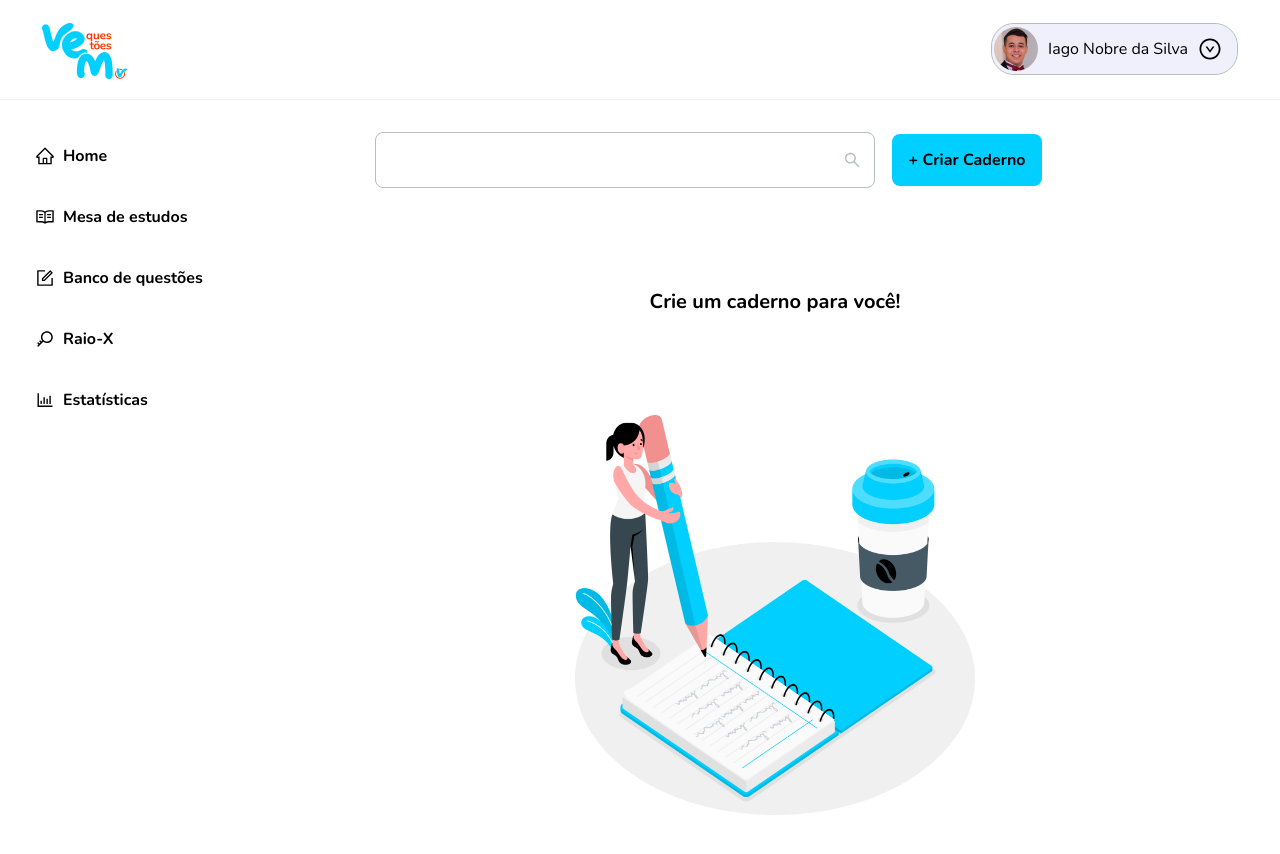
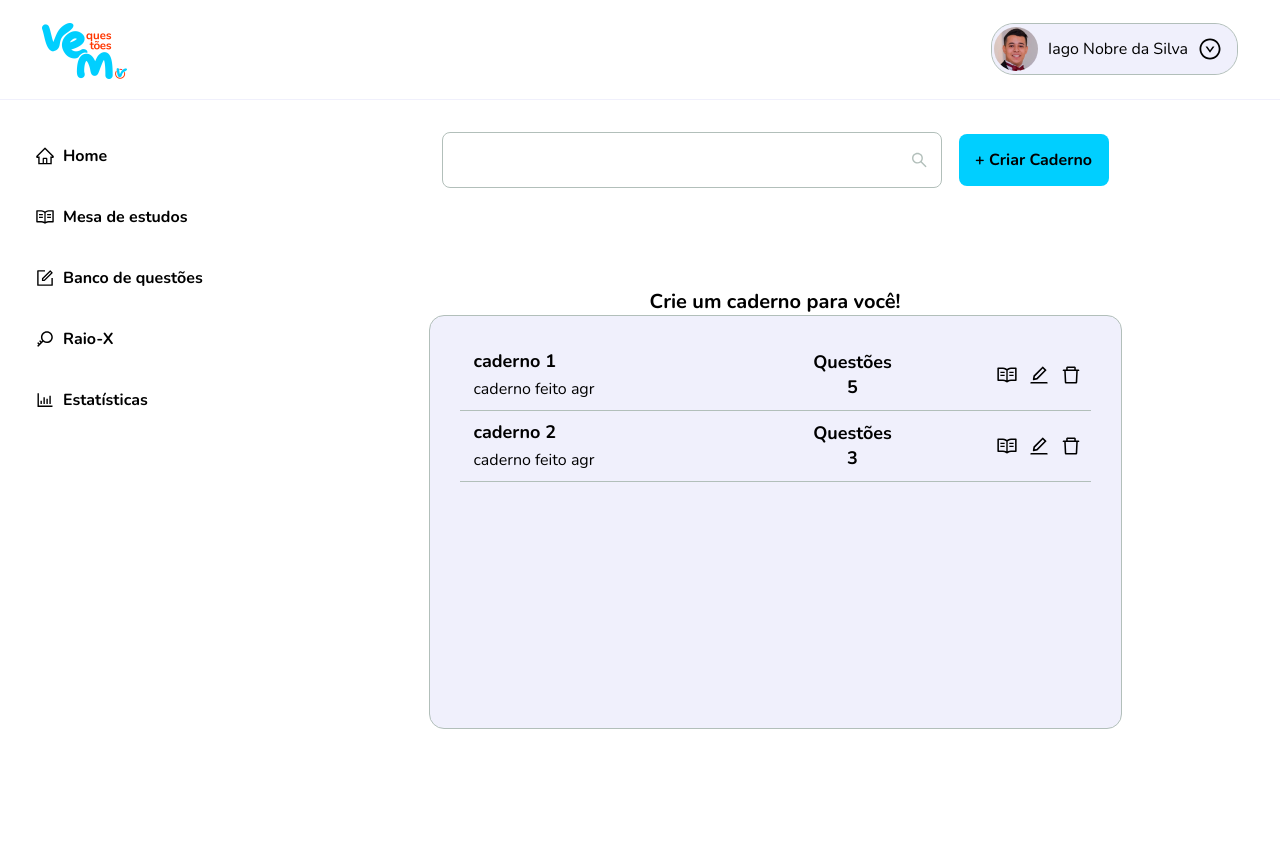
Before and after one commit to vadolasi/vem-questoes, a Next.js app: page /cadernos in a window 1280 px wide. Shown: the top 854 px of the page. After the commit the page ends 800 px from the top, so only its background shows below. Built offline with nearby package versions, Linux system fonts and the light colour scheme.

Commit message:
add notebooks

```diff
--- /dev/null
+++ b/src/components/NotebookCard/index.tsx
@@ -0,0 +1,35 @@
+import React, {useState} from 'react';
+import { Container } from './styles';
+import {AiOutlineRead, AiOutlineEdit, AiOutlineCheck, AiOutlineDelete} from 'react-icons/ai'
+
+interface NotebookCardProps {
+    title: string,
+    description: string,
+    questions: any[],
+    deleteClick?: any,
+}
+
+export const NotebookCard: React.FC<NotebookCardProps> = ({title, description, questions, deleteClick}) => {
+    const [titleCard, setTitleCard] = useState(title);
+    const [descriptionCard, setDescriptionCard] = useState(description);
+    const [edit, setEdit] = useState(true);
+
+    return (
+        <Container>
+            <div className='Titulos'>
+                <input type="text" className={edit ? 'title' : 'title edit'} readOnly={edit} value={titleCard} onChange={e => setTitleCard(e.target.value)}/>
+                <input type="text" className={edit ? 'description' : 'description edit'} readOnly={edit} value={descriptionCard} onChange={e => setDescriptionCard(e.target.value)}/>
+            </div>
+
+            <div className='Questions'>
+                <h1>Questões <br/> {questions.length}</h1>
+            </div>
+
+            <div className='Buttons'>
+                <button><AiOutlineRead/></button>
+                <button onClick={() => setEdit(!edit)}> {edit ? <AiOutlineEdit/> : <AiOutlineCheck/> }</button>
+                <button onClick={deleteClick}><AiOutlineDelete/></button>
+            </div>
+        </Container>
+    );
+};
--- /dev/null
+++ b/src/components/NotebookCard/styles.ts
@@ -0,0 +1,75 @@
+import { styled } from "@/styles"
+
+export const Container = styled("div", {
+    width: "100%",
+    padding: "8px",
+
+    display: "flex",
+    alignItems: "center",
+    justifyContent: "space-between",
+
+    borderBottom: "1px solid $border",
+    'button, input': {
+        background: "none",
+        border: "none",
+        outline: "none",
+    },
+    'button': {
+        fontSize: "22px",
+        display: "flex",
+        flexDirection: "column",
+        alignItems: "center",
+
+        cursor: "pointer",
+
+        transition: "300ms",
+    },
+    'button:hover': {
+        color: "$blue_1"
+    },
+
+    '.Titulos':{
+        display: "flex",
+        flexDirection: "column",
+        alignItems: "flex-start",
+        justifyContent: 'center',
+
+        gap: '2px',
+
+        '.title':{
+            fontWeight: 700,
+            fontSize: '18px',
+            lineHeight: '25px',
+
+            border: "1px solid $white_1",
+            padding: '0px 5px',
+        },
+        '.description': {
+            fontWeight: 400,
+            fontSize: '16px',
+            lineHeight: '23px',
+
+            border: "1px solid $white_1",
+            padding: '0px 5px',
+        },
+
+        '.edit': {
+            border: "1px solid $text",
+            borderRadius: "15px",
+        },
+    },
+    '.Questions':{
+        'h1':{
+            fontWeight: 700,
+            fontSize: '18px',
+            lineHeight: '25px',
+            textAlign: "center",
+        },
+    },
+    '.Buttons':{
+        display: "flex",
+        alignItems: "center",
+        gap: '10px',
+    },
+
+})
--- a/src/pages/cadernos/index.tsx
+++ b/src/pages/cadernos/index.tsx
@@ -1,4 +1,5 @@
 import Image from 'next/image';
+import {useState} from 'react'
 
 import { Container, Content, Search } from './styles';
 
@@ -10,8 +11,22 @@ import { DefaultSearchPage } from '@/components/DefaultSearchPage';
 
 
 import notebook from '@/assets/Notebook.png'
+import { NotebookCard } from '@/components/NotebookCard';
 
 export default function Home() {
+  const [array, setArray] = useState<any[]>([
+    {title: 'caderno 1', descripition: "caderno feito agr", questions: ['1', '2', '3', 4, 5]},
+    {title: 'caderno 2', descripition: "caderno feito agr", questions: ['questao1', 'qua', 'qua']},]);
+
+    function handleRemoveNotebook(deleted: any){
+      const confirmDelete = confirm(`deseja excluir o caderno ${deleted.title}`);
+
+      if(!confirmDelete){
+        return
+      }
+
+      setArray(prevState => prevState.filter(notebook => notebook !== deleted))
+  }
   return (
     <Container>
      <Header/>
@@ -19,9 +34,14 @@ export default function Home() {
      <Content>
       <Search>
         <SearchInput/>
-        <Button text='+ Criar Caderno'/>
+        <Button text='+ Criar Caderno' onClick={() => setArray(prev => [...prev, {title: 'titulo', descripition: "mude titulo e descrição no botao", questions: []}])}/>
       </Search>
-        <DefaultSearchPage text='Crie um caderno para você!' picture={notebook} alt='Mulher escreven informações em um carderno'/>
+        <DefaultSearchPage text='Crie um caderno para você!' picture={notebook} alt='Mulher escrevendo informações em um carderno' content={true}>
+            {array && array.map((notebook, index) => (
+            <NotebookCard key={index} title={notebook.title} description={notebook.descripition} questions={notebook.questions} deleteClick={() => handleRemoveNotebook(notebook)}/>
+            ))}
+
+        </DefaultSearchPage>
      </Content>
     </Container>
   )
--- a/src/pages/cadernos/styles.ts
+++ b/src/pages/cadernos/styles.ts
@@ -27,6 +27,7 @@ export const Search = styled('div', {
         display: "grid",
         gridTemplateColumns: "500px 150px",
         alignItems: "center",
+        justifyContent: "center",
         width: "800px",
         gap: "17px",
 
```
